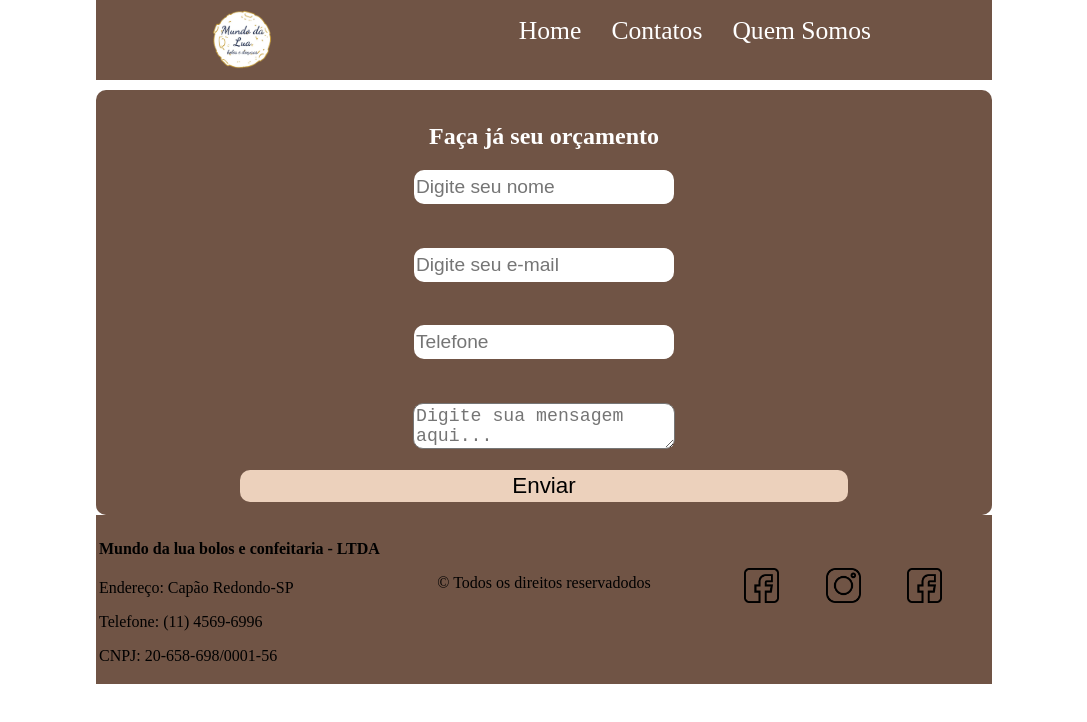
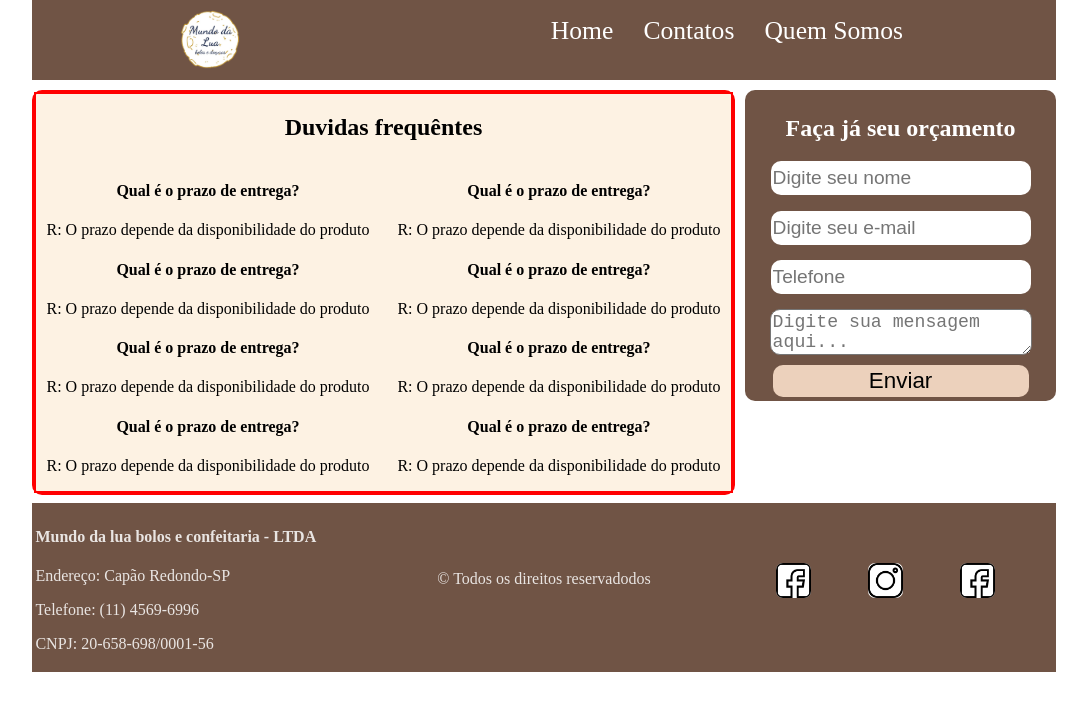
Before and after one commit to ftreitasyuri/mundo-da-lua-bolos, a Next.js app: page /contatos in a window 1280 px wide. Shown: the top 722 px of the page, without its empty margins (96-1183 px from the left). Built offline with nearby package versions, Linux system fonts and the light colour scheme.

Commit message:
20° upload

```diff
--- /dev/null
+++ b/src/components/Duvidas/index.jsx
@@ -0,0 +1,42 @@
+import styles from '../../styles/Duvidas.module.css'
+
+
+export default function Duvidas(){
+    return(
+    <div id={styles.containerDuvidas}>
+        <div  id={styles.tituloDuvidas}>
+            <h2>Duvidas frequêntes</h2>
+        </div>
+
+        <section id={styles.sessaoDuvidas}>
+        <div id={styles.ladoEsquerdo}>
+            <h4>Qual é o prazo de entrega?</h4>
+            <p>R: O prazo depende da disponibilidade do produto</p>
+
+            <h4>Qual é o prazo de entrega?</h4>
+            <p>R: O prazo depende da disponibilidade do produto</p>
+
+            <h4>Qual é o prazo de entrega?</h4>
+            <p>R: O prazo depende da disponibilidade do produto</p>
+
+            <h4>Qual é o prazo de entrega?</h4>
+            <p>R: O prazo depende da disponibilidade do produto</p>
+        </div>
+
+        <div id={styles.ladoDireito}>
+            <h4>Qual é o prazo de entrega?</h4>
+            <p>R: O prazo depende da disponibilidade do produto</p>
+
+            <h4>Qual é o prazo de entrega?</h4>
+            <p>R: O prazo depende da disponibilidade do produto</p>
+
+            <h4>Qual é o prazo de entrega?</h4>
+            <p>R: O prazo depende da disponibilidade do produto</p>
+
+            <h4>Qual é o prazo de entrega?</h4>
+            <p>R: O prazo depende da disponibilidade do produto</p>
+        </div>
+        </section>
+    </div>
+    )
+}
--- a/src/pages/contatos.jsx
+++ b/src/pages/contatos.jsx
@@ -1,6 +1,5 @@
 import Cabecalho from '../components/Cabecalho';
-import Corpo from '../components/Corpo';
-import Depoimentos from '../components/Depoimentos';
+import Duvidas from '../components/Duvidas'
 import Formulario from '../components/Formulario';
 import Rodape from '../components/Rodape';
 import styles from '../styles/Contatos.module.css'
@@ -17,9 +16,9 @@ export default function Contatos(){
 
           </div >
 
-            <div>
-            <Formulario />
-
+            <div id={styles.formContainer}>
+            <div id={styles.duvidas}><Duvidas /></div>
+            <div id={styles.formContatos}><Formulario /></div>
             </div>
 
             <div >
--- a/src/styles/Contatos.module.css
+++ b/src/styles/Contatos.module.css
@@ -6,7 +6,7 @@
     /* max-width: 70vw; */
     /* max-height: 500px; */
     margin: 0 auto;
-    max-width: 70vw;
+    /* max-width: 70vw; */
     display: grid;
 
   }
@@ -16,15 +16,44 @@
     height: 7vh;
   }
 
+  #formContainer{
+    /* width: 50%; */
+    /* margin-left: 50%; */
+    margin-bottom: 1vh;
+
+    display: grid;
+    gap: 1%;
+
+    grid-template-areas:
+    'duvidas formContatos';
+  }
+
+
+  #duvidas{
+    grid-area: 'duvidas';
+    border: 2px solid red;
+    border-radius: 10px;
+  }
+
+  #formContatos{
+    grid-area: 'formContatos';
+  }
+
   @media (max-width: 700px){
-    #containerPrincipal{
+    .app{
       width: 100%;
       /* max-height: 500px; */
       margin: 0;
       padding: 0;
-
+      /* border: 2px solid red; */
       /* display: grid; */
 
     }
 
+    #formContainer{
+      width: 100%;
+      margin: 0 0 1vh 0;
+      padding: 0;
+    }
+
   }
--- /dev/null
+++ b/src/styles/Duvidas.module.css
@@ -0,0 +1,20 @@
+#containerDuvidas{
+    border: 2px solid red;
+    background-color: rgba(248, 207, 154, 0.276);
+}
+
+#sessaoDuvidas{
+    display: grid;
+    gap: 1%;
+
+    grid-template-areas:
+    'ladoEsquerdo ladoDiretio';
+}
+
+#ladoEsquerdo{
+    grid-area: 'ladoEsquerdo';
+}
+
+#ladoDiretio{
+    grid-area: 'ladoDiretio';
+}
--- a/src/styles/Rodape.module.css
+++ b/src/styles/Rodape.module.css
@@ -1,8 +1,9 @@
+
 .rodape {
     /* border: solid 2px green; */
     background-color: #705445;
     /* opacity: .8; */
-
+    color: #ffffffd8;
 
     /* height: 150px; */
     min-height: 20vh;
@@ -64,6 +65,11 @@
 
 }
 
+.styleImagens{
+    background-color: #fff;
+    border-radius: 7px;
+    }
+
 @media (max-width: 700px){
     #sessaoLadoDireito{
         display: block;
```
